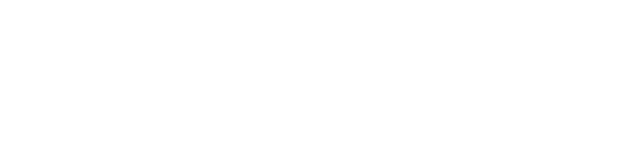
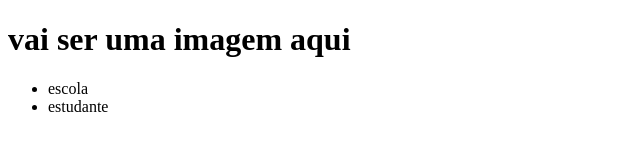
Before and after one commit to karlaoo/2e2024, a plain HTML site: page index.html in a window 1280 px wide. Shown: the whole page, without its empty margins (0-640 px from the left). Drawn offline with Linux system fonts and the light colour scheme.

Commit message:
Update index.html

```diff
--- a/index.html
+++ b/index.html
@@ -7,6 +7,15 @@
     <link rel="stylesheet" href="style.css">
 </head>
 <body>
+    <header>
+
+        <h1>vai ser uma imagem aqui</h1>
+        <ul>
+
+            <li>escola</li>
+            <li>estudante</li>
+        </ul>
+    </header>
 
 </body>
 </html>
```
